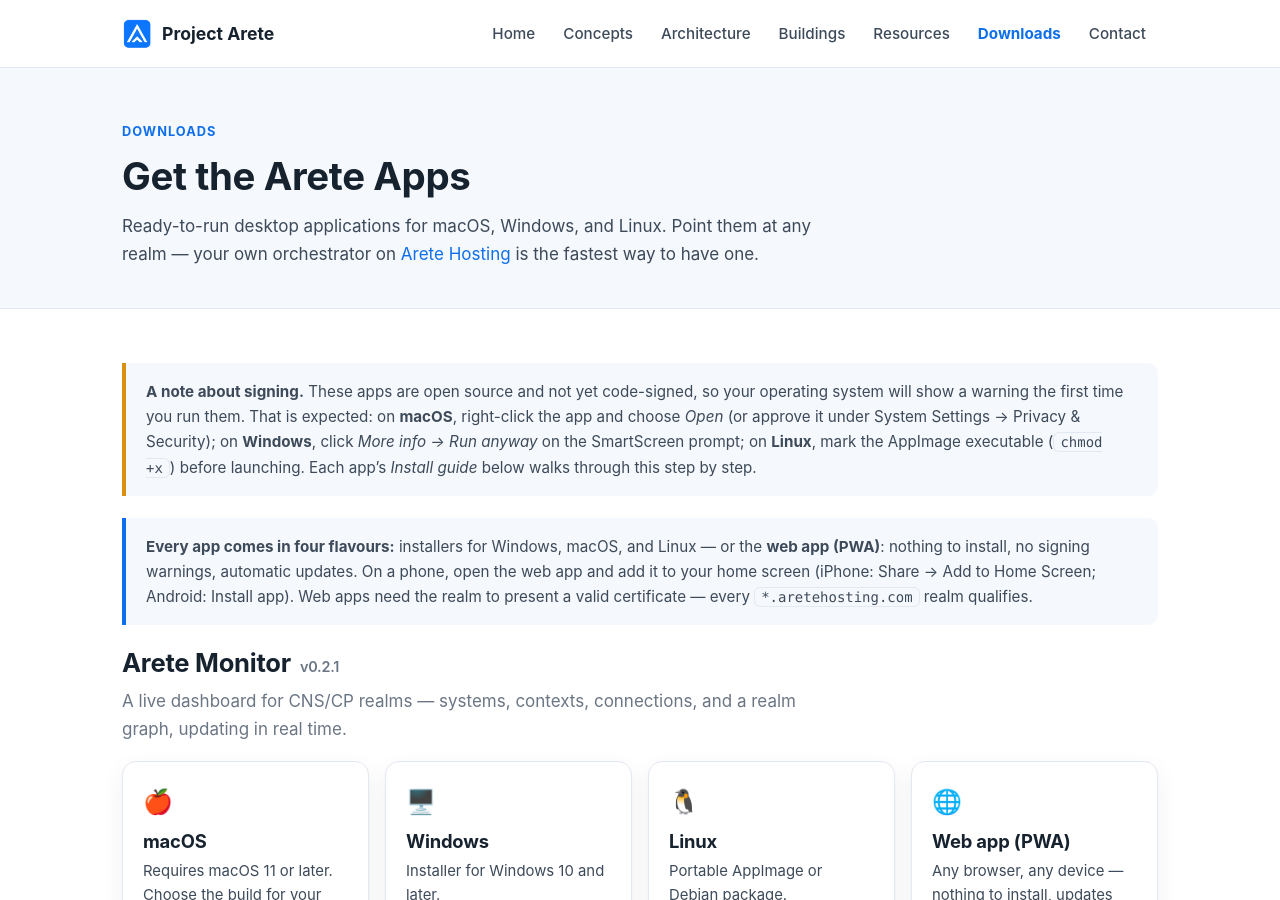
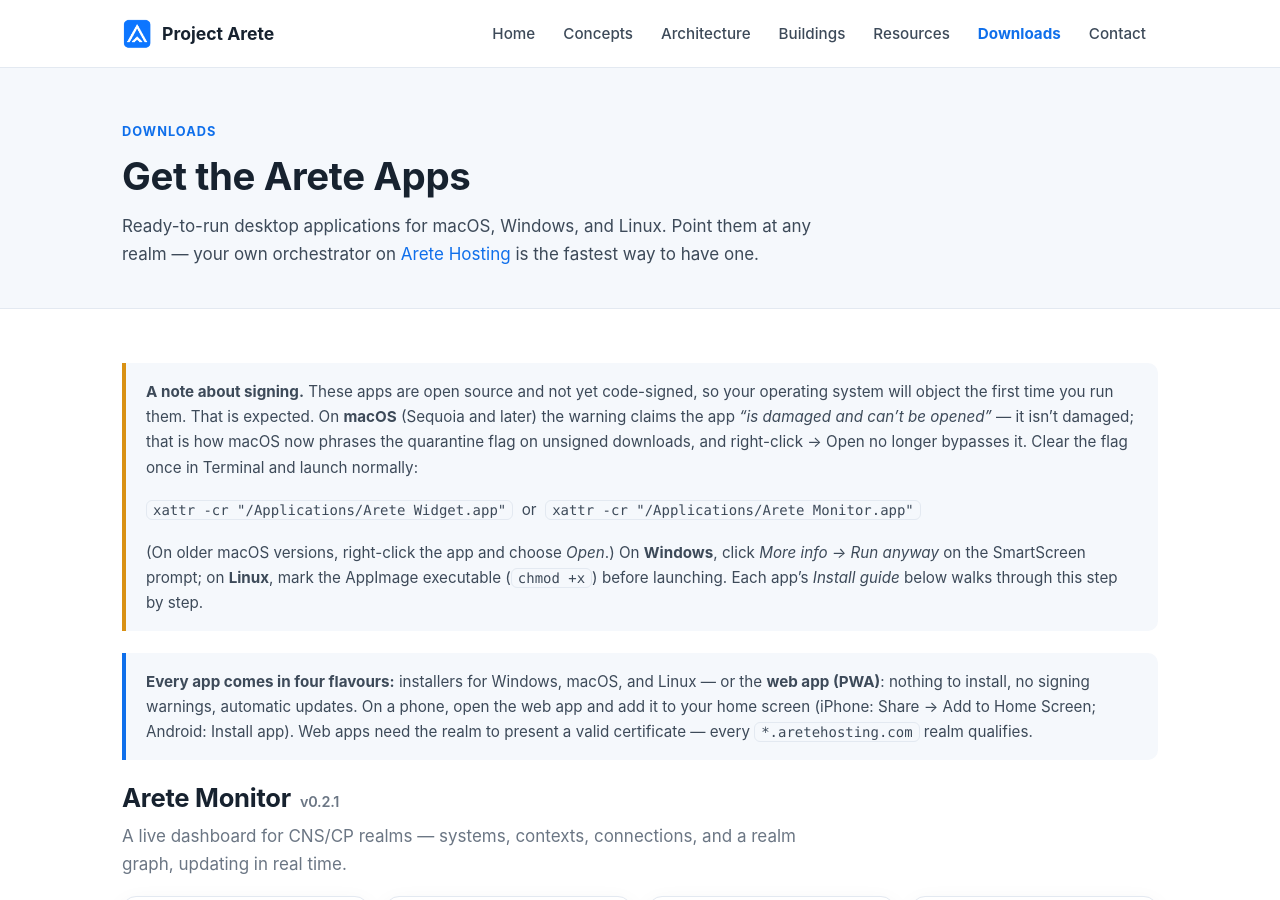
Before and after one commit to project-arete/website, a Jekyll site: the page downloads.html, which Jekyll copies as it is, in a window 1280 px wide and 900 px high. Built offline with Jekyll 4.4.1, drawn with Linux system fonts in a browser that asks for light colours.

Commit message:
Downloads: macOS Sequoia signing note — 'damaged' warning + xattr fix
Sequoia reports unsigned quarantined apps as "damaged" and right-click Open no longer bypasses Gatekeeper. The signing callout now leads with the xattr -cr command (per app) and keeps right-click Open as the older-macOS path. Windows/Linux guidance unchanged.

Edited via GitHub web (Claude-driven browser session).
Claude-Session: https://claude.ai/code/session_01GonRXxFHsZdobbv8Y2zvHC

```diff
--- a/downloads.html
+++ b/downloads.html
@@ -40,7 +40,9 @@
     <section class="section">
       <div class="wrap">
         <div class="callout warn">
-          <p><strong>A note about signing.</strong> These apps are open source and not yet code-signed, so your operating system will show a warning the first time you run them. That is expected: on <strong>macOS</strong>, right-click the app and choose <em>Open</em> (or approve it under System Settings &rarr; Privacy &amp; Security); on <strong>Windows</strong>, click <em>More info &rarr; Run anyway</em> on the SmartScreen prompt; on <strong>Linux</strong>, mark the AppImage executable (<span class="mono">chmod +x</span>) before launching. Each app&rsquo;s <em>Install guide</em> below walks through this step by step.</p>
+          <p><strong>A note about signing.</strong> These apps are open source and not yet code-signed, so your operating system will object the first time you run them. That is expected. On <strong>macOS</strong> (Sequoia and later) the warning claims the app <em>&ldquo;is damaged and can&rsquo;t be opened&rdquo;</em> &mdash; it isn&rsquo;t damaged; that is how macOS now phrases the quarantine flag on unsigned downloads, and right-click&nbsp;&rarr;&nbsp;Open no longer bypasses it. Clear the flag once in Terminal and launch normally:</p>
+          <p><span class="mono">xattr -cr "/Applications/Arete Widget.app"</span> &nbsp;or&nbsp; <span class="mono">xattr -cr "/Applications/Arete Monitor.app"</span></p>
+          <p>(On older macOS versions, right-click the app and choose <em>Open</em>.) On <strong>Windows</strong>, click <em>More info &rarr; Run anyway</em> on the SmartScreen prompt; on <strong>Linux</strong>, mark the AppImage executable (<span class="mono">chmod +x</span>) before launching. Each app&rsquo;s <em>Install guide</em> below walks through this step by step.</p>
         </div>
 
         <div class="callout">
```
